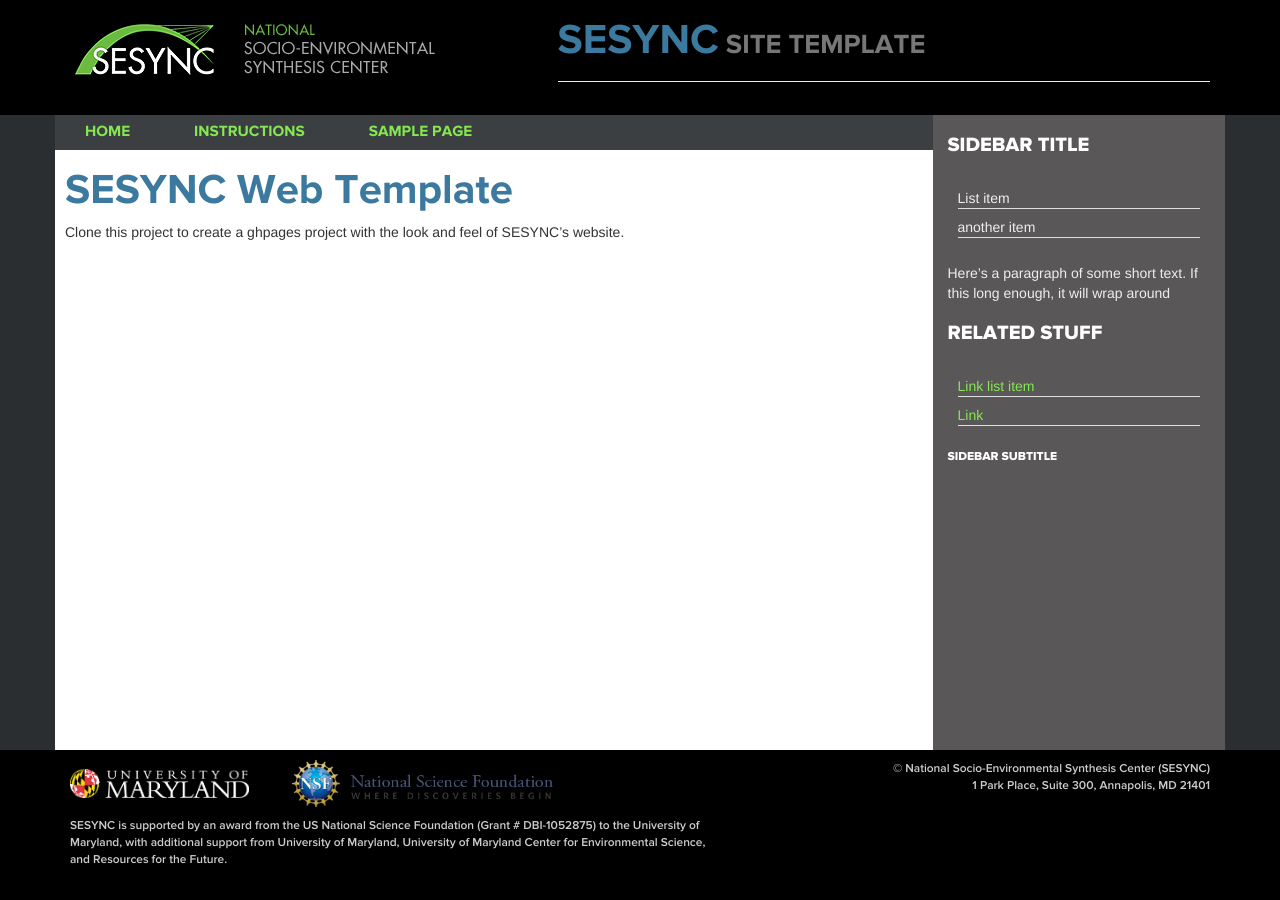
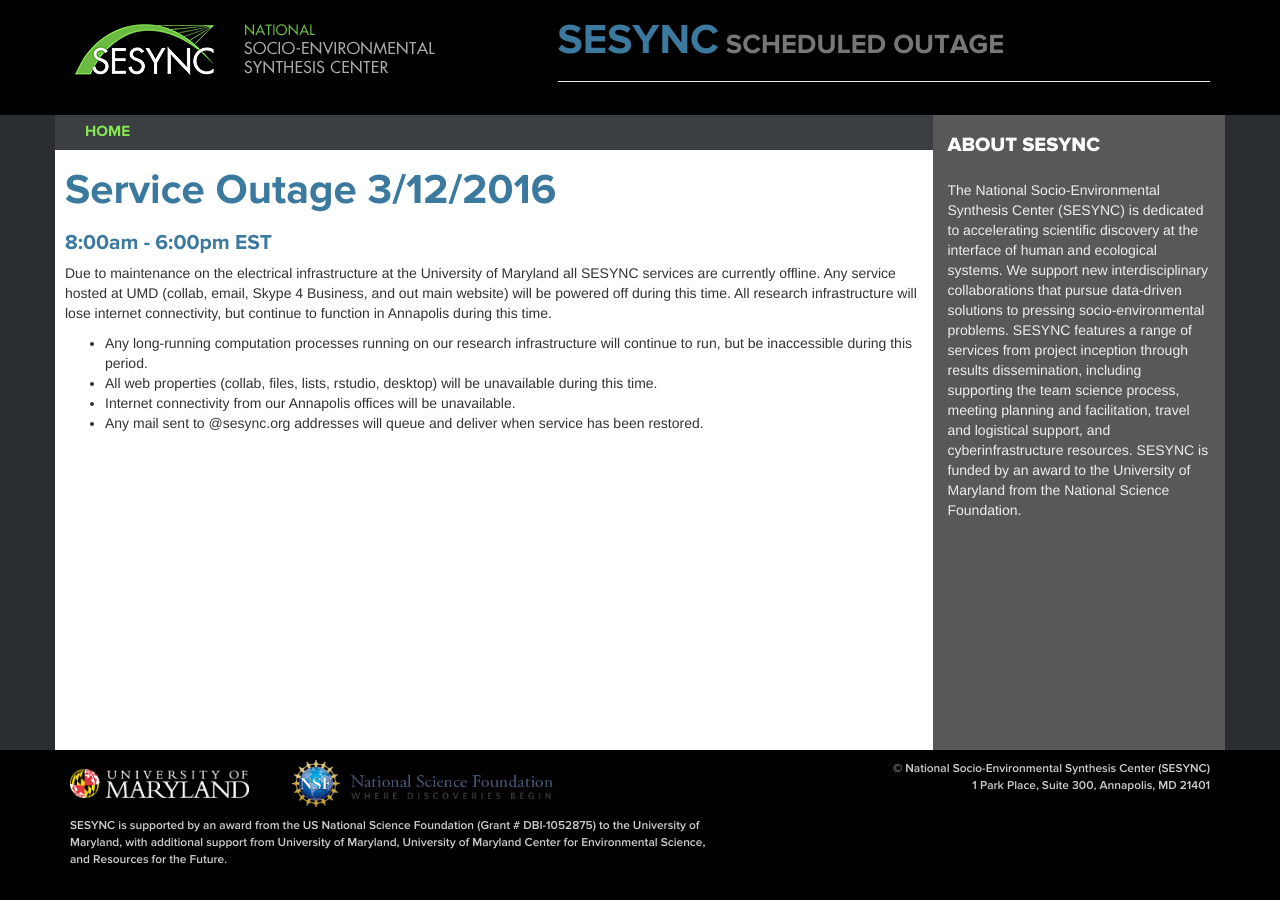
Before and after one commit to SESYNC-ci/sesync-backup, a Jekyll site: the page built from index.md, in a window 1280 px wide. Built offline with Jekyll 4.4.1, drawn with Linux system fonts in a browser that asks for light colours; nearby versions of some CDN libraries.

Commit message:
modified for 3/12 outage

```diff
--- a/CNAME
+++ b/CNAME
@@ -1 +1 @@
-sesclass.sesync.org
+www.sesync.org
--- a/_config.yml
+++ b/_config.yml
@@ -3,13 +3,13 @@
 #
 # Optional subtitle that will show next to your main title
 #
-subtitle: Site Template
+subtitle: Scheduled Outage
 #
 # Change this to your project's github name
 #
-baseurl: /sesync-template
+#baseurl: /sesync-template
 email: itrequests@sesync.org
-description: "SESYNC Technical Blog"
+description: ""
 copyright: "&copy; National Socio-Environmental Synthesis Center (SESYNC)<br>1 Park Place, Suite 300, Annapolis, MD 21401"
 # Build settings
 # No need to edit below this
--- a/_includes/header.html
+++ b/_includes/header.html
@@ -4,7 +4,7 @@
         <div class="row">
             <div class="sesync-logo-block col-md-5">
                 <div class="logo-img">
-                    <a href="http://www.sesync.org"><img alt="SESYNC" src="images/logo.png"></a>
+                    <img alt="SESYNC" src="images/logo.png">
                 </div>
             </div>
             <div class="col-md-7"><div class="page-header">
--- a/_includes/sidebar.md
+++ b/_includes/sidebar.md
@@ -1,15 +1,3 @@
-# Sidebar title
+# About SESYNC
 
-* List item
-* another item
-
-
-Here's a paragraph of some short text. If this long enough, it will wrap around
-
-# Related Stuff
-
-* [Link list item](http://www.sesync.org)
-* [Link](https://cnn.com)
-
-
-## Sidebar subtitle
+The National Socio-Environmental Synthesis Center (SESYNC) is dedicated to accelerating scientific discovery at the interface of human and ecological systems. We support new interdisciplinary collaborations that pursue data-driven solutions to pressing socio-environmental problems. SESYNC features a range of services from project inception through results dissemination, including supporting the team science process, meeting planning and facilitation, travel and logistical support, and cyberinfrastructure resources. SESYNC is funded by an award to the University of Maryland from the National Science Foundation.
--- a/index.md
+++ b/index.md
@@ -1,10 +1,19 @@
 ---
-title: Sample Page
+title: Home
 layout: default
 menu: 1
 menutitle: Home
 ---
 
-# SESYNC Web Template
+Service Outage 3/12/2016
+========================
 
-Clone this project to create a ghpages project with the look and feel of SESYNC's website.
+8:00am - 6:00pm EST
+-----------------------
+
+Due to maintenance on the electrical infrastructure at the University of Maryland all SESYNC services are currently offline. Any service hosted at UMD (collab, email, Skype 4 Business, and out main website) will be powered off during this time. All research infrastructure will lose internet connectivity, but continue to function in Annapolis during this time.
+
+* Any long-running computation processes running on our research infrastructure will continue to run, but be inaccessible during this period.
+* All web properties (collab, files, lists, rstudio, desktop) will be unavailable during this time.
+* Internet connectivity from our Annapolis offices will be unavailable.
+* Any mail sent to @sesync.org addresses will queue and deliver when service has been restored.
```
Also changed, not shown: instructions.md (deleted, +0 -60 lines), page1.md (deleted, +0 -11 lines).
